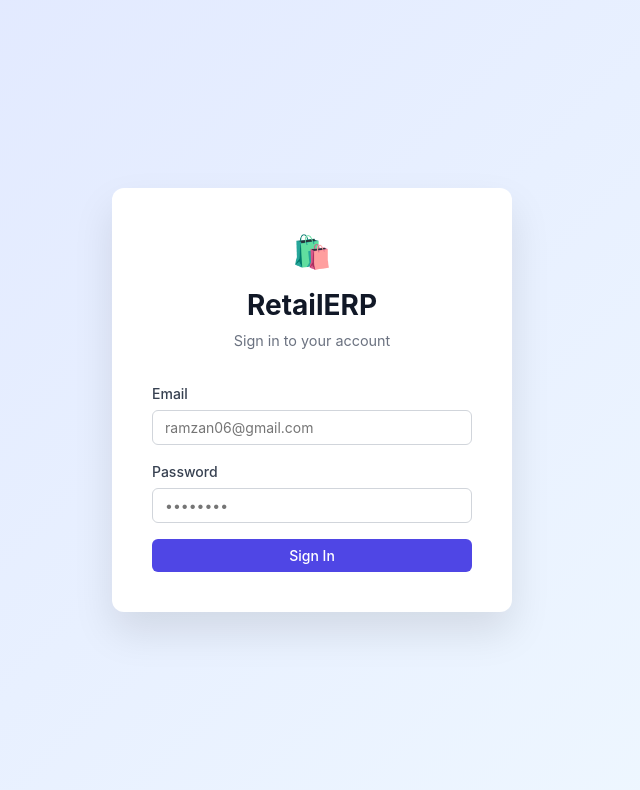
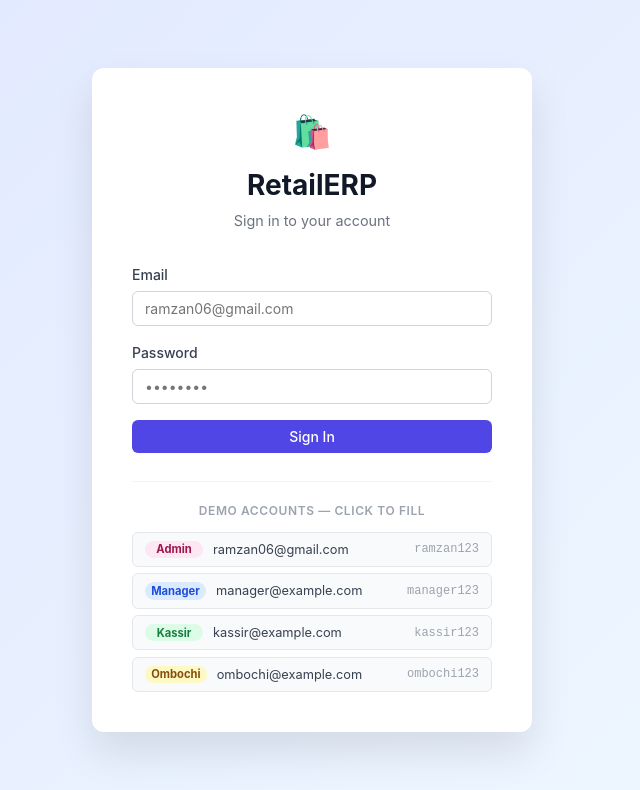
Before and after one commit to RamazonYusupov/clothflow-erp, a Vue app in the folder frontend/: page /login in a window 1280 px wide. Shown: the top 790 px of the page, without its empty margins (328-968 px from the left). Built offline with nearby package versions, Linux system fonts and the light colour scheme; no server answers.

Commit message:
LogIn page updated: Roles email and password are added to the login page

```diff
--- a/frontend/src/views/LoginView.vue
+++ b/frontend/src/views/LoginView.vue
@@ -41,6 +41,24 @@
           Sign In
         </button>
       </form>
+
+      <!-- Demo accounts -->
+      <div class="demo-accounts">
+        <div class="demo-title">Demo accounts — click to fill</div>
+        <div class="demo-grid">
+          <button
+            v-for="acc in demoAccounts"
+            :key="acc.role"
+            class="demo-btn"
+            type="button"
+            @click="fillCredentials(acc)"
+          >
+            <span class="demo-role-badge" :class="`role-${acc.role}`">{{ acc.role }}</span>
+            <span class="demo-email">{{ acc.email }}</span>
+            <span class="demo-pass">{{ acc.password }}</span>
+          </button>
+        </div>
+      </div>
     </div>
   </div>
 </template>
@@ -50,14 +68,26 @@ import { ref } from 'vue'
 import { useRouter } from 'vue-router'
 import { useAuthStore } from '@/stores/auth'
 
-const auth = useAuthStore()
-const router = useRouter()
+const auth    = useAuthStore()
+const router  = useRouter()
 const loading = ref(false)
-const error = ref('')
-const form = ref({ email: '', password: '' })
+const error   = ref('')
+const form    = ref({ email: '', password: '' })
+
+const demoAccounts = [
+  { role: 'admin',   email: 'ramzan06@gmail.com',  password: 'ramzan123'  },
+  { role: 'manager', email: 'manager@example.com', password: 'manager123' },
+  { role: 'kassir',  email: 'kassir@example.com',  password: 'kassir123'  },
+  { role: 'ombochi', email: 'ombochi@example.com', password: 'ombochi123' },
+]
+
+function fillCredentials(acc) {
+  form.value.email    = acc.email
+  form.value.password = acc.password
+}
 
 async function handleLogin() {
-  error.value = ''
+  error.value   = ''
   loading.value = true
   try {
     await auth.login(form.value.email, form.value.password)
@@ -79,18 +109,94 @@ async function handleLogin() {
   background: linear-gradient(135deg, #e0e7ff 0%, #f0f9ff 100%);
   padding: 1rem;
 }
+
 .login-card {
   background: #fff;
   border-radius: 12px;
   box-shadow: 0 20px 40px rgba(0,0,0,.1);
   padding: 2.5rem;
   width: 100%;
-  max-width: 400px;
+  max-width: 440px;
 }
+
 .login-brand {
   text-align: center;
   margin-bottom: 2rem;
 }
 .login-brand h1 { font-size: 1.75rem; font-weight: 700; color: var(--gray-900); margin: 0.5rem 0 0.25rem; }
-.login-brand p { color: var(--gray-500); font-size: 0.9rem; }
+.login-brand p  { color: var(--gray-500); font-size: 0.9rem; }
+
+/* ── Demo accounts ── */
+.demo-accounts {
+  margin-top: 1.75rem;
+  border-top: 1px solid var(--gray-100);
+  padding-top: 1.25rem;
+}
+
+.demo-title {
+  font-size: 0.75rem;
+  font-weight: 600;
+  color: var(--gray-400);
+  text-transform: uppercase;
+  letter-spacing: 0.05em;
+  margin-bottom: 0.75rem;
+  text-align: center;
+}
+
+.demo-grid {
+  display: flex;
+  flex-direction: column;
+  gap: 0.4rem;
+}
+
+.demo-btn {
+  display: flex;
+  align-items: center;
+  gap: 0.625rem;
+  width: 100%;
+  padding: 0.5rem 0.75rem;
+  background: var(--gray-50);
+  border: 1px solid var(--gray-200);
+  border-radius: 6px;
+  cursor: pointer;
+  text-align: left;
+  transition: background 0.15s, border-color 0.15s;
+  font-family: inherit;
+}
+.demo-btn:hover {
+  background: var(--primary-light);
+  border-color: var(--primary);
+}
+
+.demo-role-badge {
+  display: inline-block;
+  padding: 0.15em 0.55em;
+  border-radius: 999px;
+  font-size: 0.7rem;
+  font-weight: 700;
+  text-transform: capitalize;
+  min-width: 58px;
+  text-align: center;
+  flex-shrink: 0;
+}
+.role-admin   { background: #fce7f3; color: #9d174d; }
+.role-manager { background: #dbeafe; color: #1d4ed8; }
+.role-kassir  { background: #dcfce7; color: #15803d; }
+.role-ombochi { background: #fef9c3; color: #854d0e; }
+
+.demo-email {
+  font-size: 0.8rem;
+  color: var(--gray-700);
+  flex: 1;
+  overflow: hidden;
+  text-overflow: ellipsis;
+  white-space: nowrap;
+}
+
+.demo-pass {
+  font-size: 0.75rem;
+  color: var(--gray-400);
+  font-family: monospace;
+  flex-shrink: 0;
+}
 </style>
```
